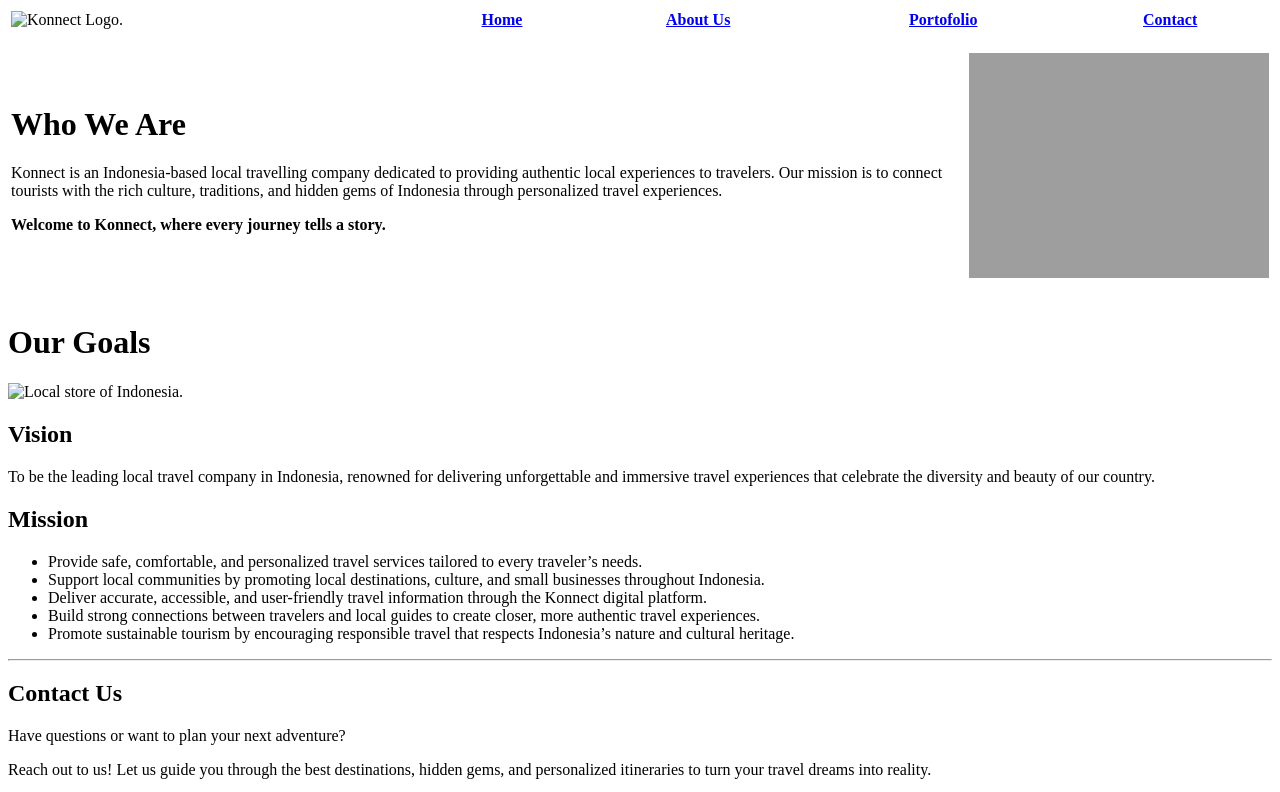
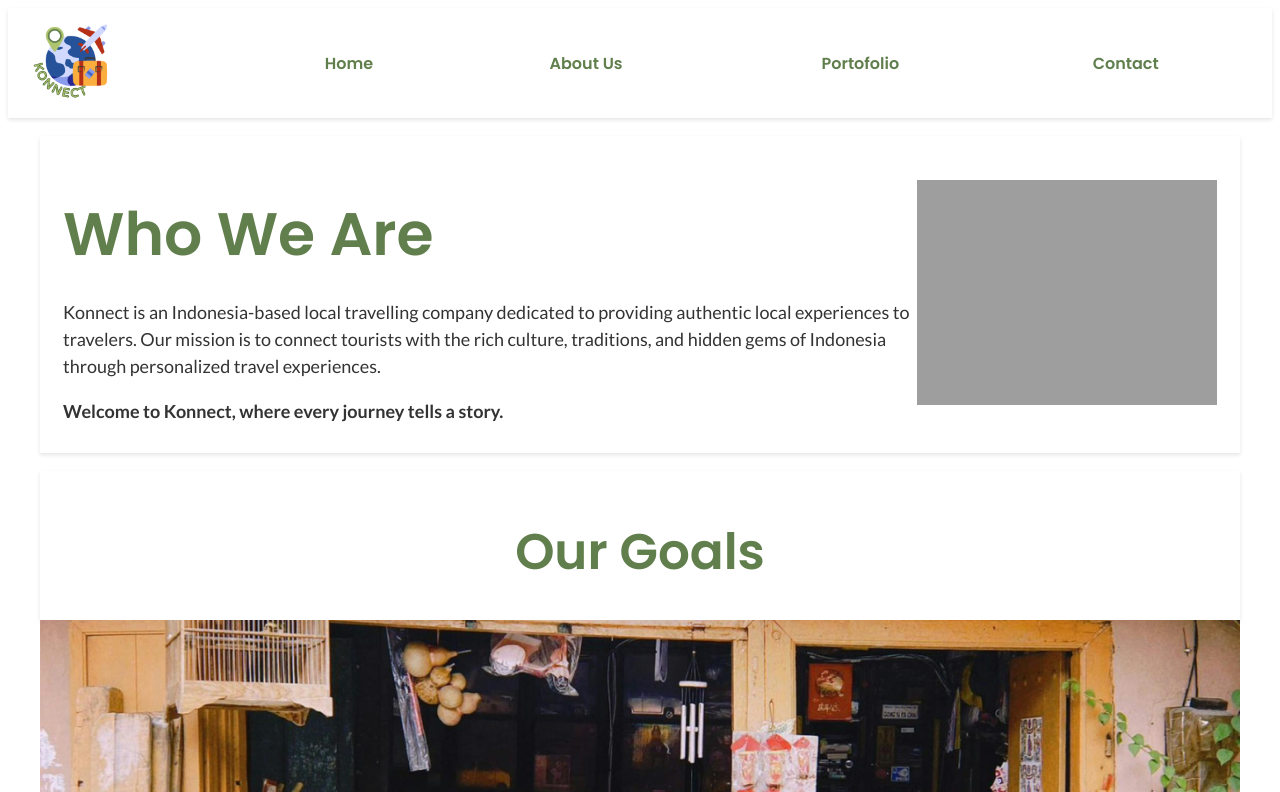
Before and after one commit to rddshhr/CodingCamp_01Dec2025_RarasAyuningtyasCandrasari, a plain HTML site: page about.html in a window 1280 px wide. Shown: the top 792 px of the page. Drawn offline with Linux system fonts and the light colour scheme; the site is published under a folder, as on GitHub Pages, so addresses that start at the root find nothing.

Commit message:
last push

```diff
--- a/about.html
+++ b/about.html
@@ -4,7 +4,7 @@
     <meta charset="UTF-8">
     <meta name="viewport" content="width=device-width, initial-scale=1.0">
     <title>About Us</title>
-    <link rel="stylesheet" href="/style.css">
+    <link rel="stylesheet" href="style.css">
     <link href="https://fonts.googleapis.com/css2?family=Poppins:wght@300;400;600&display=swap" rel="stylesheet">
         <link href="https://fonts.googleapis.com/css2?family=Lato:wght@300;400;700&display=swap" rel="stylesheet">
 </head>
@@ -13,7 +13,7 @@
     <table class="header" width="100%">
         <tr>
             <td align="left">
-                <img src="/images/logo konnect.png" width="80px" alt="Konnect Logo."/>
+                <img src="images/logo konnect.png" width="80px" alt="Konnect Logo."/>
             </td>
             <td align="right">
                 <th><a href="index.html" class="navigation">Home</a></th>
@@ -45,7 +45,7 @@
 <div class="about-container">
 <h1 class="goal-title">Our Goals</h1>
 </div>
-<img class="gambar-baru" src="/images/warung.png" width="1200px"alt="Local store of Indonesia."/>
+<img class="gambar-baru" src="images/warung.png" width="1200px"alt="Local store of Indonesia."/>
 
 <div class="about-container">
 <h2 class="goal-subtitle">Vision</h2>
```
Also changed, not shown: index.html (+2 -2 lines), portofolio.html (+1 -1 lines).
